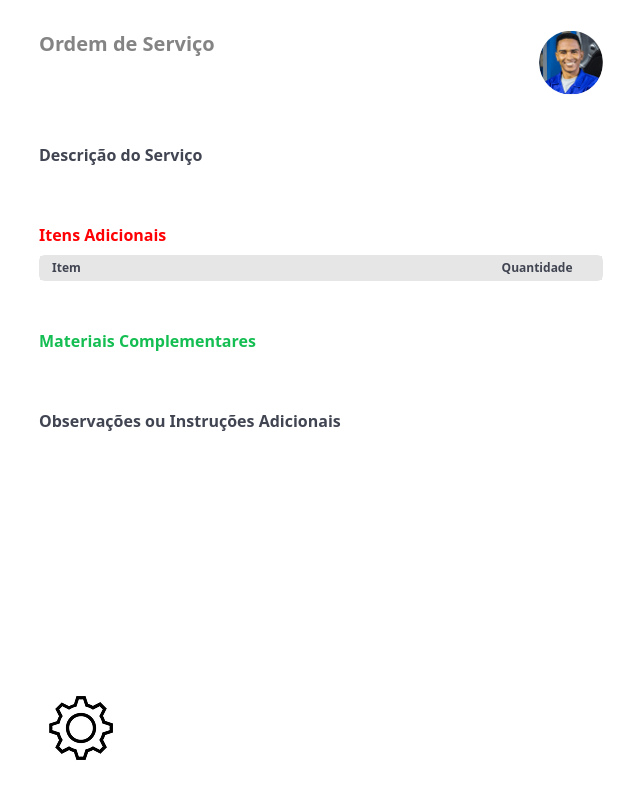
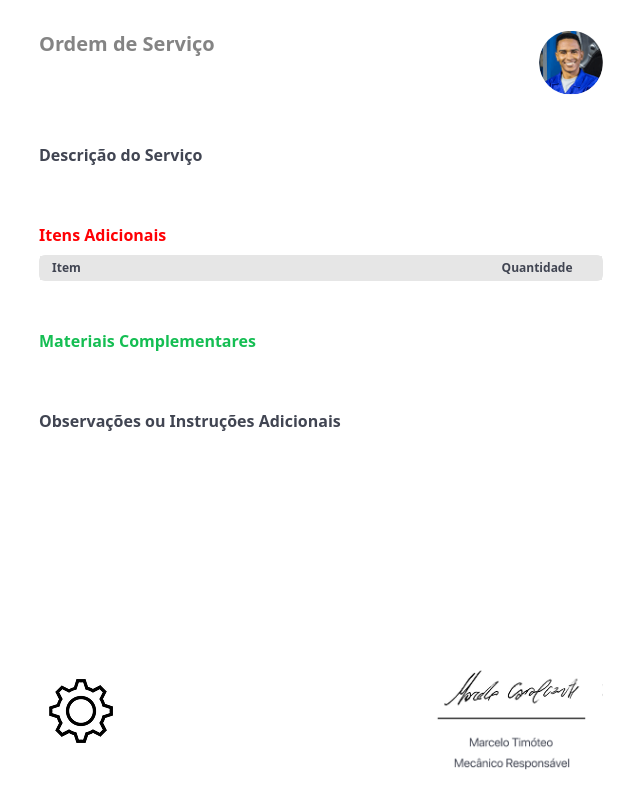
Before and after one commit to restlucas/mectech, a Next.js app: page /print in a window 1280 px wide. Shown: the top 806 px of the page, without its empty margins (319-959 px from the left). Built offline with nearby package versions, Linux system fonts and the light colour scheme.

Commit message:
small changes

```diff
--- a/src/app/print/page.tsx
+++ b/src/app/print/page.tsx
@@ -92,6 +92,13 @@ export default function PrintPage() {
             width={84}
             height={84}
           />
+
+          <Image
+            alt="Gear pic"
+            src={"/assets/signature.png"}
+            width={170}
+            height={125}
+          />
         </div>
       </div>
     </div>
--- a/src/components/Form.tsx
+++ b/src/components/Form.tsx
@@ -122,13 +122,13 @@ export function NewOrderForm() {
           <button
             type="button"
             onClick={() => handleToStore("items")}
-            className="rounded-md text-sm font-semibold text-white bg-foreground-red w-full flex-1 py-1 duration-200 hover:bg-red-600"
+            className="rounded-md text-sm font-semibold text-white bg-foreground-red w-full flex-1 py-1 duration-200 hover:bg-red-900"
           >
             Adicionar Material
           </button>
           <button
             type="button"
-            className="rounded-md text-sm font-semibold text-white bg-foreground-red w-[140px] min-[1300px]:w-full  py-1 min-[1400px]:w-[140px] duration-200 hover:bg-red-600"
+            className="rounded-md text-sm font-semibold text-white bg-foreground-red w-[140px] min-[1300px]:w-full  py-1 min-[1400px]:w-[140px] duration-200 hover:bg-red-900"
           >
             Texto Livre
           </button>
@@ -182,13 +182,13 @@ export function NewOrderForm() {
           <button
             type="button"
             onClick={() => handleToStore("materials")}
-            className="rounded-md text-sm font-semibold text-white bg-foreground-green w-full flex-1 py-1 duration-200 hover:bg-green-600"
+            className="rounded-md text-sm font-semibold text-white bg-foreground-green w-full flex-1 py-1 duration-200 hover:bg-green-700"
           >
             Adicionar Material
           </button>
           <button
             type="button"
-            className="rounded-md text-sm font-semibold text-white bg-foreground-green w-[140px] min-[1300px]:w-full py-1 min-[1400px]:w-[140px] duration-200 hover:bg-green-600"
+            className="rounded-md text-sm font-semibold text-white bg-foreground-green w-[140px] min-[1300px]:w-full py-1 min-[1400px]:w-[140px] duration-200 hover:bg-green-700"
           >
             Texto Livre
           </button>
@@ -219,7 +219,7 @@ export function NewOrderForm() {
         </button>
         <button
           type="button"
-          className="rounded-md px-3 py-2 text-white bg-foreground-red duration-200 hover:bg-red-600"
+          className="rounded-md px-3 py-2 text-white bg-foreground-red duration-200 hover:bg-red-900"
         >
           Salvar
         </button>
```
